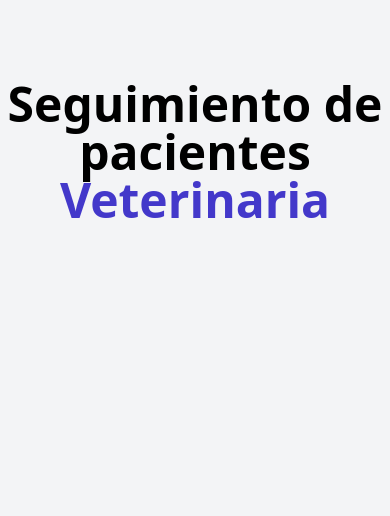
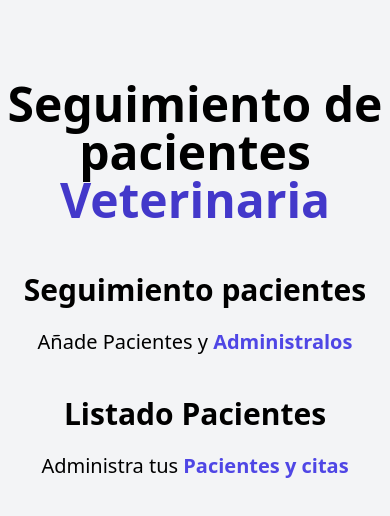
Before and after one commit to jm82mexico/citasMedicasVeterinariaReact, a React (Vite) app: page / in a window 390 px wide. Shown: the top 516 px of the page. Built offline with nearby package versions, Linux system fonts and the light colour scheme.

Commit message:
Agregar los componentes
Agregar los componentes de formulario y listado de pacientes y sus encabezados básicos

```diff
--- a/src/App.jsx
+++ b/src/App.jsx
@@ -1,5 +1,7 @@
 import { useState } from 'react'
-import Header from './Components/Header'
+import Formulario from './components/Formulario'
+import Header from './components/Header'
+import ListadoPacientes from './components/ListadoPacientes'
 
 
 function App() {
@@ -8,6 +10,10 @@ function App() {
   return (
     <div className="container mx-auto mt-20">
       <Header/>
+      <div className='mt-12 md:flex'>
+        <Formulario/>
+        <ListadoPacientes/>
+      </div>
     </div>
   )
 }
--- /dev/null
+++ b/src/components/Formulario.jsx
@@ -0,0 +1,15 @@
+import React from 'react'
+
+const Formulario = () => {
+  return (
+    <div className='md:m-1/2 lg:w-2/5 mx-5'>
+        <h2 className='font-black text-3xl text-center' >Seguimiento pacientes</h2>
+        <p className='text-xl mt-5 text-center mb-10'>
+            Añade Pacientes y {' '}
+            <span className='text-indigo-600 font-bold'>Administralos</span>
+        </p>
+    </div>
+  )
+}
+
+export default Formulario
--- /dev/null
+++ b/src/components/ListadoPacientes.jsx
@@ -0,0 +1,14 @@
+import React from 'react'
+
+const ListadoPacientes = () => {
+  return (
+    <div className='md:w-1/2 lg:w-3/5 md:h-screen overflow-scroll'>
+        <h2 className='font-black text-3xl text-center'>Listado Pacientes</h2>
+        <p className='text-xl mt-5 mb-10 text-center'>Administra tus {''}
+        <span className='text-indigo-600 font-bold'>Pacientes y citas</span>
+        </p>
+    </div>
+  )
+}
+
+export default ListadoPacientes
--- a/tailwind.config.cjs
+++ b/tailwind.config.cjs
@@ -1,6 +1,6 @@
 /** @type {import('tailwindcss').Config} */
 module.exports = {
-  content: ['index.html', './src/**/*.jsx'],
+  content: ['./index.html', './src/**/*.jsx'],
   theme: {
     extend: {},
   },
```
